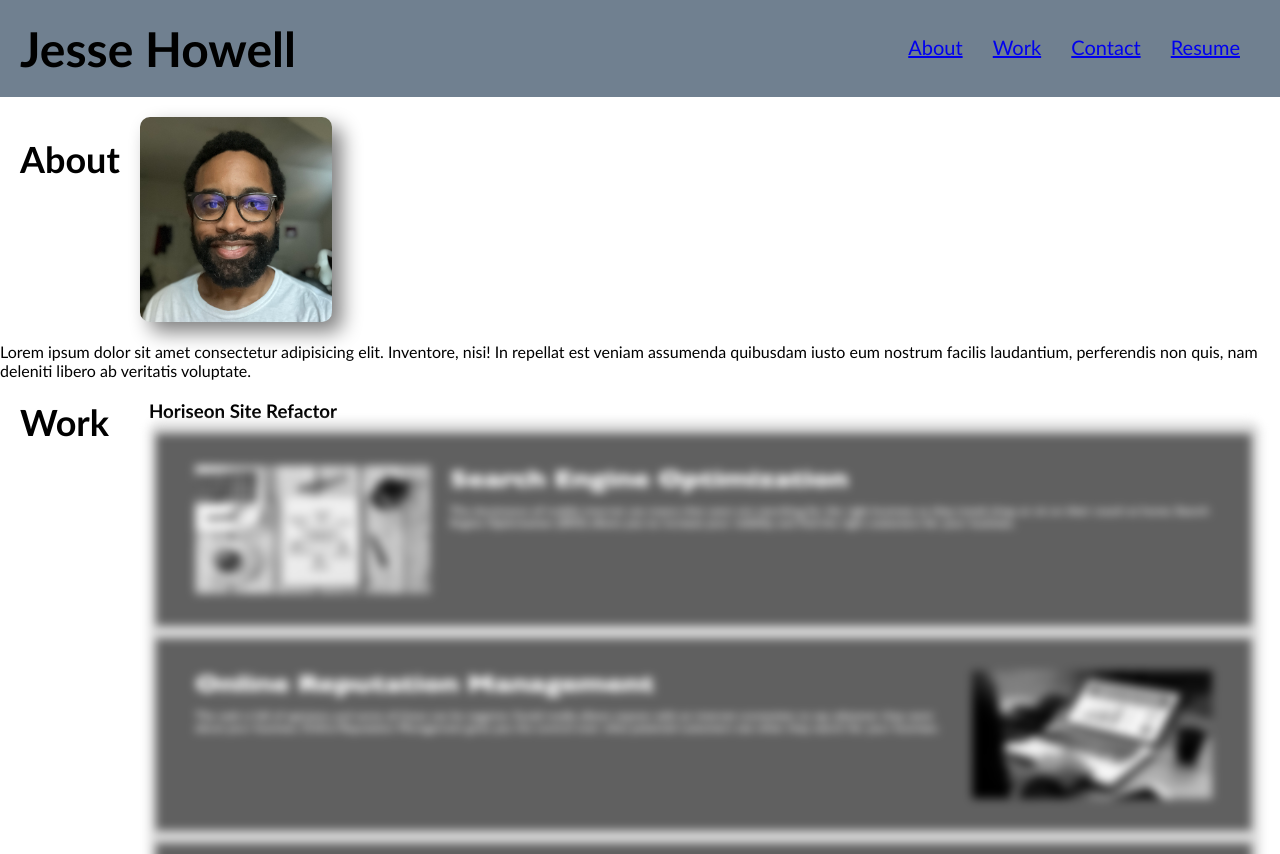
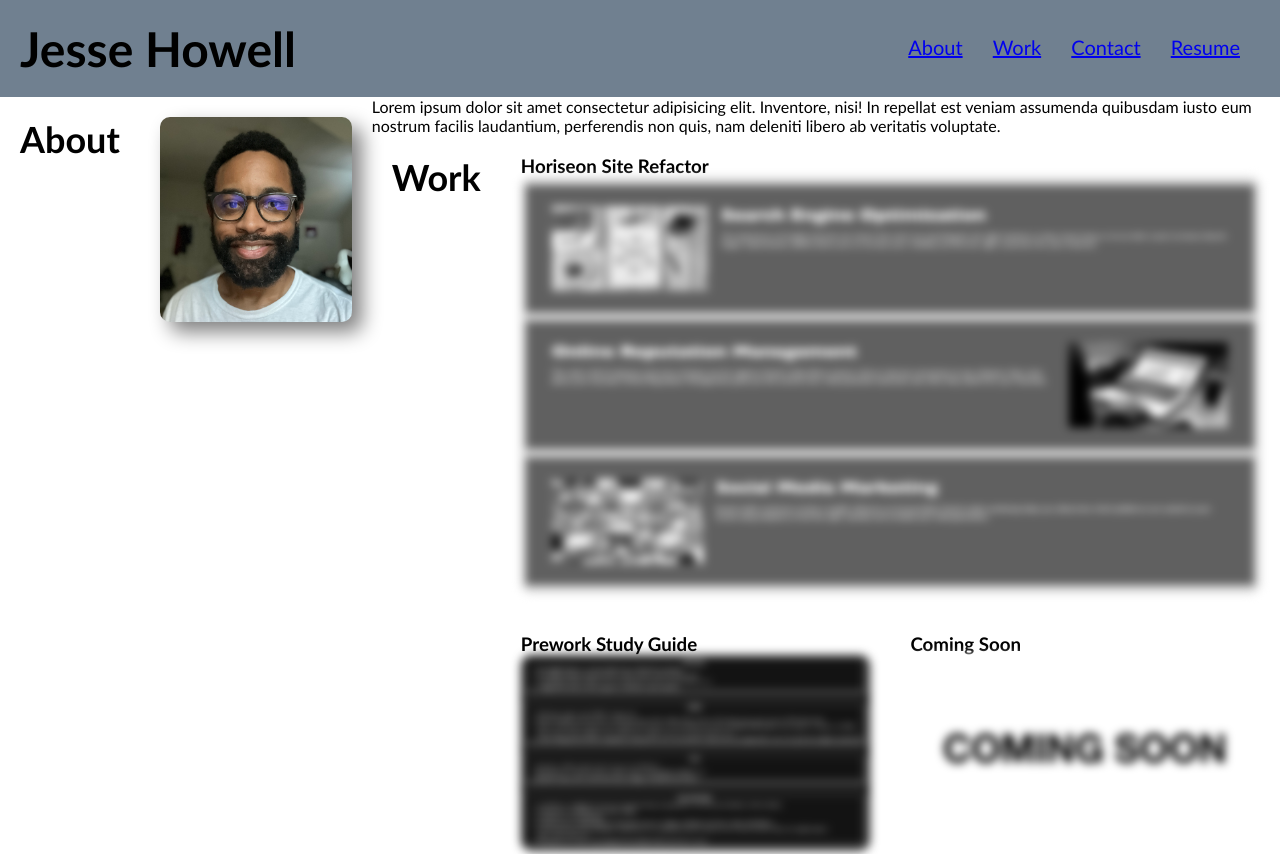
Before and after one commit to jesse-howell/professional-portfolio, a plain HTML site: page index.html in a window 1280 px wide. Shown: the top 854 px of the page. Drawn offline with Linux system fonts and the light colour scheme.

Commit message:
added float left to .about img

```diff
--- a/assets/css/style.css
+++ b/assets/css/style.css
@@ -52,12 +52,14 @@ h2 {
     color: black;
 }
 /* removed me from .about */
+/* added float left */
 .about img {
     width: 15%;
     display: flex;
     margin: 20px;
     filter: drop-shadow(10px 10px 10px gray);
     border-radius: 10px;
+    float: left;
 }
 /* added .projects */
 .projects {
```
